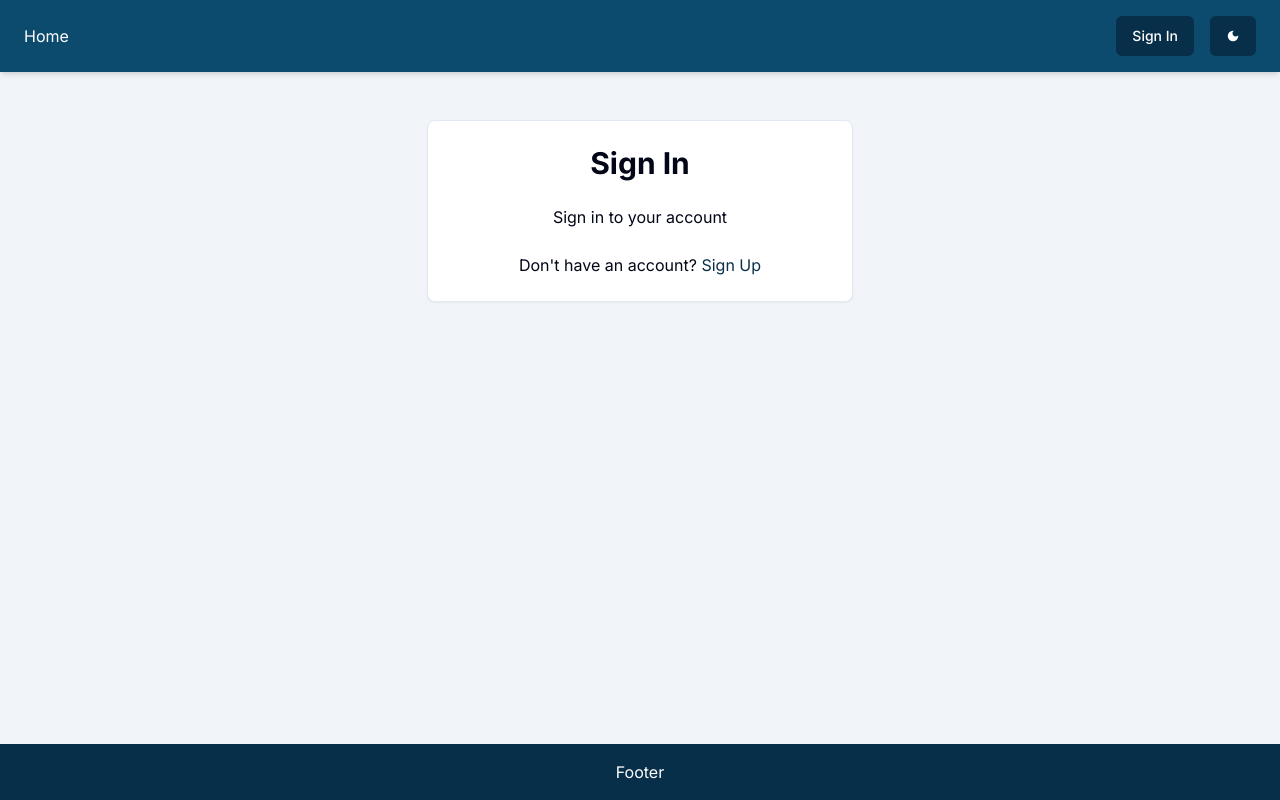
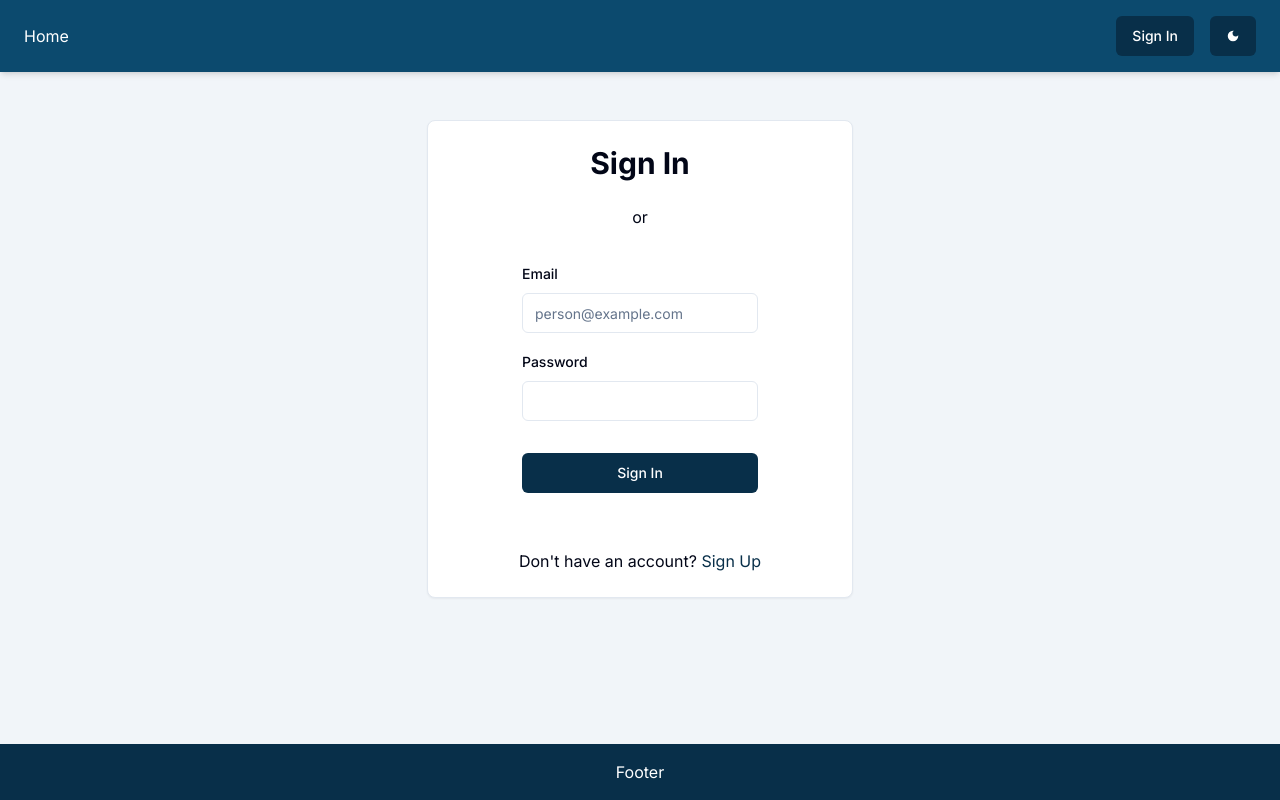
Before and after one commit to bbachdev/casting-app, a Next.js app: page /signin in a window 1280 px wide. Built offline with nearby package versions, Linux system fonts and the light colour scheme.

Commit message:
Add loader spinner library + update Sign In page

```diff
--- a/package.json
+++ b/package.json
@@ -23,6 +23,7 @@
     "react-dom": "^18",
     "react-hook-form": "^7.52.1",
     "react-icons": "^5.2.1",
+    "react-loader-spinner": "^6.1.6",
     "tailwind-merge": "^2.4.0",
     "tailwindcss-animate": "^1.0.7",
     "zod": "^3.23.8"
--- a/src/app/(auth)/signin/page.tsx
+++ b/src/app/(auth)/signin/page.tsx
@@ -1,7 +1,37 @@
+'use client'
 import ContentContainer from '@/components/layout/ContentContainer';
 import { Card, CardContent, CardFooter, CardHeader } from '@/components/ui/card';
+import { z } from 'zod';
+import { zodResolver } from "@hookform/resolvers/zod"
+import { useForm } from "react-hook-form"
+import { Form, FormControl, FormField, FormItem, FormLabel, FormMessage } from '@/components/ui/form';
+import { Input } from '@/components/ui/input';
+import { Button } from '@/components/ui/button';
+import { ThreeDots } from 'react-loader-spinner';
+import { useTransition } from 'react';
+
+const SignInSchema = z.object({
+  email: z.string().email(),
+  password: z.string().min(12),
+});
 
 export default function SignIn() {
+  const [isPending, startTransition] = useTransition()
+
+  const form = useForm<z.infer<typeof SignInSchema>>({
+    resolver: zodResolver(SignInSchema),
+    defaultValues: {
+      email: "",
+      password: "",
+    },
+  })
+
+  function onSubmit(values: z.infer<typeof SignInSchema>) {
+    startTransition(() => {
+      console.log(values)
+    })
+  }
+
   return (
     <ContentContainer>
       <Card className={`mt-12 mx-auto flex flex-col items-center justify-center w-1/3`}>
@@ -9,7 +39,35 @@ export default function SignIn() {
           <h1 className={`text-3xl font-bold`}>Sign In</h1>
         </CardHeader>
         <CardContent>
-          <p>Sign in to your account</p>
+          <p>or</p>
+          <Form {...form}>
+            <form onSubmit={form.handleSubmit(onSubmit)} className={`my-8 text-left`}>
+              <FormField name="email" control={form.control} render={(field) => (
+                <FormItem className={`my-4`}>
+                  <FormLabel>Email</FormLabel>
+                  <FormControl>
+                    <Input placeholder="person@example.com" {...field} />
+                  </FormControl>
+                  <FormMessage />
+                </FormItem>
+              )}/>
+              <FormField name="password" control={form.control} render={(field) => (
+                <FormItem>
+                  <FormLabel>Password</FormLabel>
+                  <FormControl>
+                    <Input type="password" {...field} />
+                  </FormControl>
+                  <FormMessage />
+                </FormItem>
+              )}/>
+              <Button className={`mt-8 w-full`} type="submit" variant="brand">
+                { isPending && (
+                  <ThreeDots color="white" height={24} width={24} />
+                )}
+                {!isPending && 'Sign In'}
+              </Button>
+            </form>
+          </Form>
         </CardContent>
         <CardFooter>
           <p>{`Don't have an account? `}<a href="/signup" className={`text-sky-950`}>Sign Up</a></p>
--- a/src/app/page.tsx
+++ b/src/app/page.tsx
@@ -11,25 +11,21 @@ export default function Home() {
         <div className={`my-12 flex flex-row items-center w-full`}>
           <div className={`mx-12 flex flex-col items-center h-72 bg-sky-500 w-1/2 text-white p-4 py-8`}>
             <h3 className={`font-bold text-xl`}>Performers</h3>
-            <p>
               <ul className={`mt-8 text-left flex flex-col gap-4`}>
                 <li>- Audition for projects, apply for rosters</li>
                 <li>- Easy reference to pay rates, AI protections, and more</li>
                 <li>- Host demos and embed them in your website</li>
                 <li>- Prove your identity via cross-reference verification</li>
               </ul>
-            </p>
           </div>
           <div className={`mx-12 flex flex-col items-center h-72 bg-emerald-500 w-1/2 text-white p-4 py-8`}>
             <h3 className={`font-bold text-xl`}>Project Managers/Directors</h3>
-            <p>
               <ul className={`mt-8 text-left flex flex-col gap-4`}>
                 <li>- Create standardized casting calls, attract professional talent</li>
                 <li>- Ensure auditions are properly formatted and named</li>
                 <li>- Create and manage talent rosters for future projects</li>
                 <li>- Integrate with existing tools in your workflow</li>
               </ul>
-            </p>
           </div>
         </div>
         <div>
```
Also changed, not shown: 1 other file (tests, documents, lock files or other folders).
